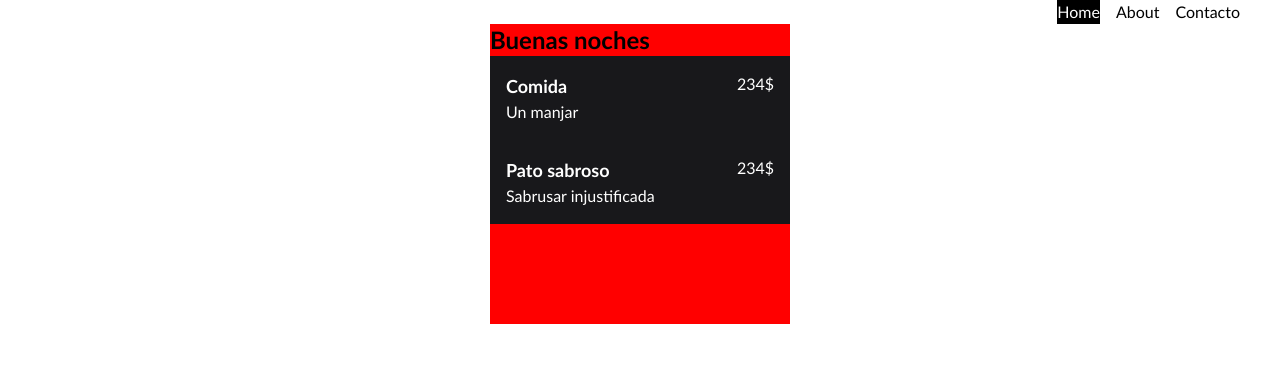
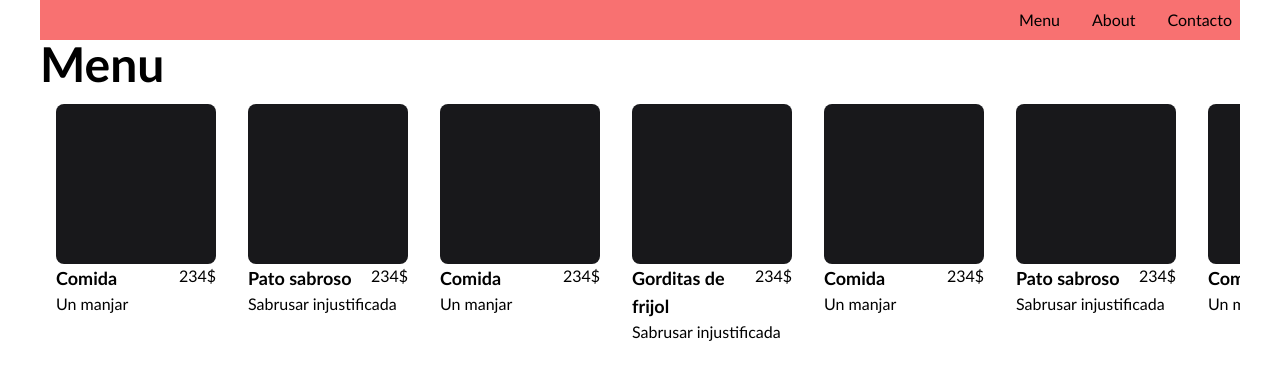
Before and after one commit to kike9978/top-restaurant-page, a website built with webpack: page src/index.html in a window 1280 px wide. Built offline with nearby package versions, Linux system fonts and the light colour scheme.

Commit message:
Add scroll layout to menu items

```diff
--- a/src/components/h1.js
+++ b/src/components/h1.js
@@ -1,6 +1,6 @@
 export default function h1(text) {
     const h1 = document.createElement("h1")
-    h1.classList.add("text-2xl", "font-bold")
+    h1.classList.add("text-5xl", "font-bold")
     h1.innerText = text
 
     return h1
--- a/src/components/menuItem.js
+++ b/src/components/menuItem.js
@@ -6,16 +6,21 @@ export default function menuItem(headingText, descriptionText, priceValue) {
     const description = document.createElement("p")
     const price = document.createElement("p")
     const header = document.createElement("div")
+    const image = document.createElement("div")
 
-    itemContainer.classList.add("bg-zinc-900", "text-white", "p-4")
+    itemContainer.classList.add("p-4")
     heading.classList.add("text-lg", "font-bold")
     header.classList.add("flex", "justify-between")
+    image.classList.add("h-40", "w-40", "bg-zinc-900", "rounded-lg")
 
     header.appendChild(heading)
     header.appendChild(price)
 
+    itemContainer.appendChild(image)
     itemContainer.appendChild(header)
     itemContainer.appendChild(description)
+
+
     heading.innerText = headingText;
     description.innerText = descriptionText;
     price.innerText = priceValue + "$";
--- /dev/null
+++ b/src/data/menuData.js
@@ -0,0 +1,42 @@
+export const menuData = [
+    {
+        title: "Comida",
+        description: "Un manjar",
+        price: 234
+    },
+    {
+        title: "Pato sabroso",
+        description: "Sabrusar injustificada",
+        price: 234
+    },
+    {
+        title: "Comida",
+        description: "Un manjar",
+        price: 234
+    },
+    {
+        title: "Gorditas de frijol",
+        description: "Sabrusar injustificada",
+        price: 234
+    },
+    {
+        title: "Comida",
+        description: "Un manjar",
+        price: 234
+    },
+    {
+        title: "Pato sabroso",
+        description: "Sabrusar injustificada",
+        price: 234
+    },
+    {
+        title: "Comida",
+        description: "Un manjar",
+        price: 234
+    },
+    {
+        title: "Pato sabroso",
+        description: "Sabrusar injustificada",
+        price: 234
+    },
+]
--- a/src/home.js
+++ /dev/null
@@ -1,31 +0,0 @@
-import H1 from "./components/h1";
-import MenuItem from "./components/menuItem";
-
-const menuData = [
-  {
-    title: "Comida",
-    description: "Un manjar",
-    price: 234
-  },
-  {
-    title: "Pato sabroso",
-    description: "Sabrusar injustificada",
-    price: 234
-  }
-]
-
-const title = H1("Buenas noches");
-const elem = document.createElement("div");
-elem.style.backgroundColor = "red";
-elem.style.width = "300px";
-elem.style.height = "300px";
-elem.appendChild(title);
-
-menuData.forEach(item => {
-  const menuItem = MenuItem(item.title, item.description, item.price);
-  elem.appendChild(menuItem); // Append each menuItem inside the loop
-});
-
-export default function Home() {
-  return elem;
-}
--- a/src/index.js
+++ b/src/index.js
@@ -2,43 +2,20 @@
 import TabMenu from "./tab-menu";
 import About from "./about";
 import Contact from "./contact";
-import Home from "./home";
+import Menu from "./menu";
 import "./styles/reset.css"
 import "./styles/global.css"
 
 const content = document.querySelector("div#content")
 const main = document.createElement("main")
 
-// function component(){
-//   const element = document.createElement("div");
-//   const btn = document.createElement("button");
-
-//   element.innerText = myName("Juan")
-//   element.classList.add("hello")
-
-//   btn.innerText = 'Click me and check the console!';
-//   btn.onclick = printMe;
-
-//   const myIcon = new Image()
-//   myIcon.src = Icon;
-
-//   element.appendChild(myIcon);
-//   element.appendChild(btn);
-
-//   console.table(Data)
-//   console.table(Notes)
-
-//   return element;
-// }
-
-
-
+main.classList.add("w-full")
 
 const tabMenu = TabMenu()
 content.appendChild(tabMenu)
 content.appendChild(main)
 
-const [home, about, contact] = [Home(), About(), Contact()];
+const [menu, about, contact] = [Menu(), About(), Contact()];
 
 // TabMenu().childNodes.forEach(item => {
 //   item.addEventListener("click", (e) => console.log("hola"))
@@ -64,8 +41,8 @@ function handleTabMenu(e) {
   e.target.parentNode.setAttribute("tab-active", true)
 
   switch (e.target.innerText) {
-    case "Home":
-      main.replaceChildren(home)
+    case "Menu":
+      main.replaceChildren(menu)
       e.target.parentNode.classList.add("active")
       break;
     case "About":
@@ -81,7 +58,7 @@ function handleTabMenu(e) {
   }
 }
 
-main.appendChild(home)
+main.appendChild(menu)
 
 
 
--- /dev/null
+++ b/src/menu.js
@@ -0,0 +1,23 @@
+import H1 from "./components/h1";
+import MenuItem from "./components/menuItem";
+import { menuData } from "./data/menuData"
+
+
+const title = H1("Menu");
+const elem = document.createElement("div");
+const menuContainer = document.createElement("div")
+
+menuContainer.classList.add("flex", "overflow-x-auto")
+
+elem.appendChild(title);
+elem.appendChild(menuContainer)
+
+
+menuData.forEach(item => {
+  const menuItem = MenuItem(item.title, item.description, item.price);
+  menuContainer.appendChild(menuItem); // Append each menuItem inside the loop
+});
+
+export default function Menu() {
+  return elem;
+}
--- a/src/styles/global.css
+++ b/src/styles/global.css
@@ -20,7 +20,7 @@ body {
   border: none;
 }
 
-.tabmenu li.active button {
+.tabmenu li.active {
   background-color: black;
   color: white;
 }
--- a/src/tab-menu.js
+++ b/src/tab-menu.js
@@ -1,10 +1,10 @@
 export default function TabMenu() {
   const tabMenu = document.createElement("ul")
   tabMenu.className = "tabmenu"
-  tabMenu.classList.add("w-full", "flex", "justify-end")
+  tabMenu.classList.add("w-full", "flex", "justify-end", "gap-4", "bg-red-400")
   tabMenu.id = "tab-menu"
   const menuItems = [
-    { page: "Home", isActive: true },
+    { page: "Menu", isActive: true },
     { page: "About", isActive: false },
     { page: "Contacto", isActive: false }
   ]
@@ -12,12 +12,15 @@ export default function TabMenu() {
   menuItems.forEach(item => {
     const li = document.createElement("li");
     const btn = document.createElement("button");
-    li.className = "tab-element";
+
+    li.classList.add("tab-element", "hover:bg-black", "hover:text-white", "cursor-pointer")
+    btn.classList.add("p-2")
+
     btn.innerText = item.page;
     li.appendChild(btn)
     if (item.isActive) {
       li.setAttribute("tab-active", "true")
-      li.classList.add("active")
+      li.classList.add("hover:bg-black", "hover:text-white")
     }
     tabMenu.appendChild(li);
   })
```
